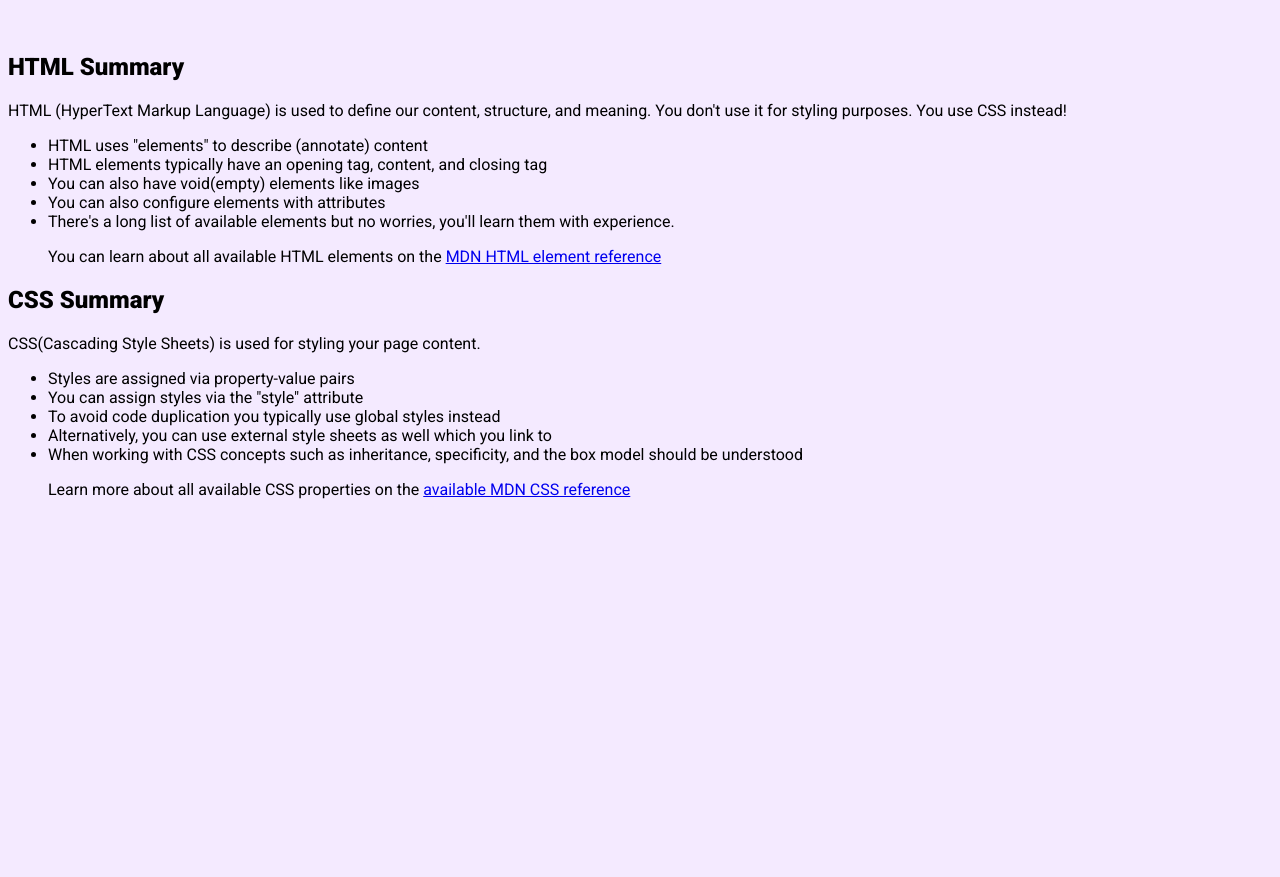
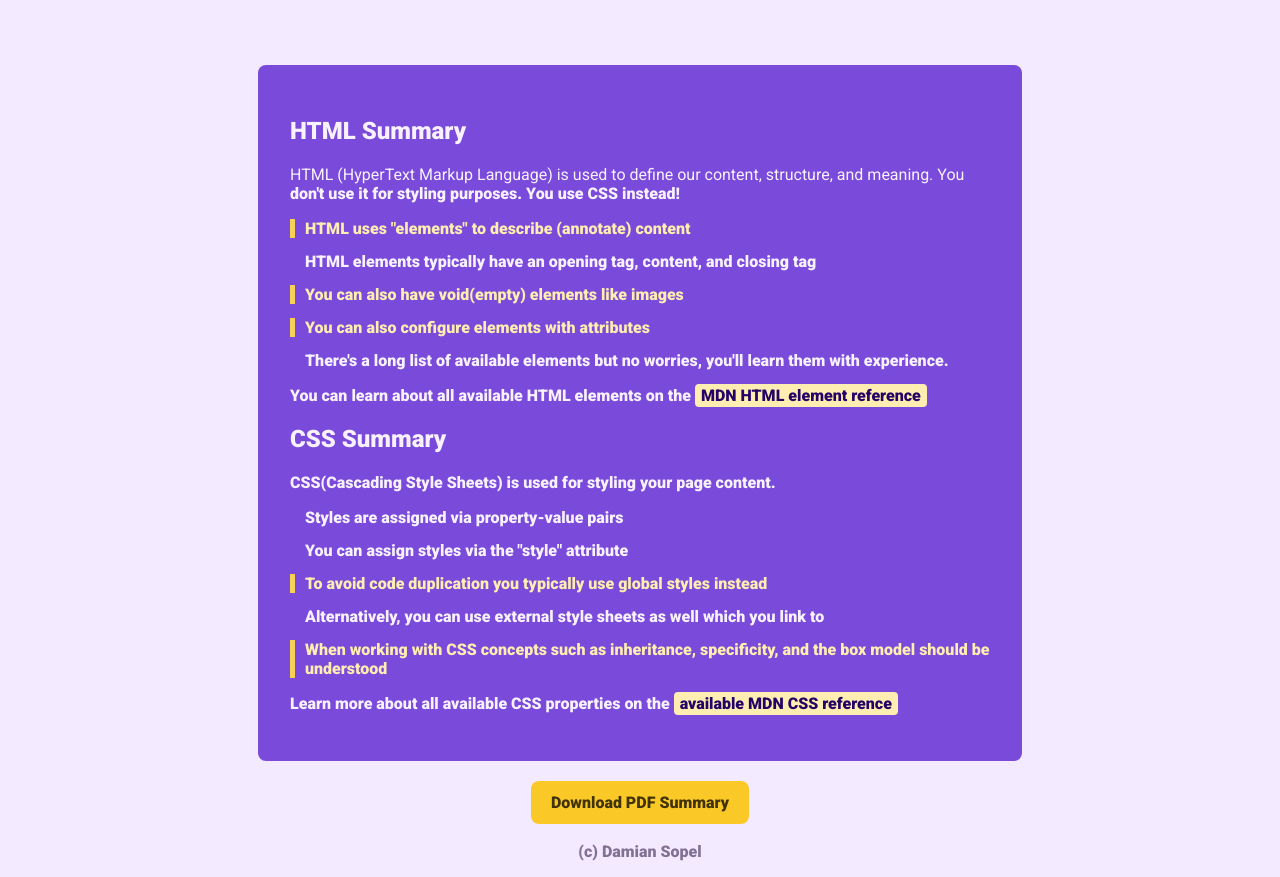
Before and after one commit to dsopel1994/basic-html, a plain HTML site: page index.html in a window 1280 px wide. Shown: the part 338-1215 px from the top of the page. Before the commit the page ends 853 px from the top, so only its background shows below. Drawn offline with Linux system fonts and the light colour scheme.

Commit message:
added styling and other elements

```diff
--- a/index.html
+++ b/index.html
@@ -20,34 +20,37 @@
       <h2>HTML Summary</h2>
       <p>
         HTML (HyperText Markup Language) is used to define our content,
-        structure, and meaning. You don't use it for styling purposes. You use
+        structure, and meaning. You <strong>don't</span> use it for styling purposes. You use
         CSS instead!
       </p>
-      <ul>
-        <li>HTML uses "elements" to describe (annotate) content</li>
+      <ul id="html-list">
+        <li class="extra-important">HTML uses "elements" to describe (annotate) content</li>
         <li>HTML elements typically have an opening tag, content, and closing tag</li>
-        <li>You can also have void(empty) elements like images</li>
-        <li>You can also configure elements with attributes</li>
+        <li class="extra-important">You can also have void(empty) elements like images</li>
+        <li class="extra-important">You can also configure elements with attributes</li>
         <li>There's a long list of available elements but no worries, you'll learn them with experience.</li>
         <p>You can learn about all available HTML elements on the <a href="https://developer.mozilla.org/en-US/docs/Web/HTML/Element">MDN HTML element reference</a></p>
       </ul>
       <h2>CSS Summary</h2>
       <p> CSS(Cascading Style Sheets) is used for styling your page content.</p>
-      <ul>
+      <ul id="css-list">
         <li>Styles are assigned via property-value pairs</li>
         <li>You can assign styles via the "style" attribute</li>
-        <li>
+        <li class="extra-important">
             To avoid code duplication you typically use global styles instead
         </li>
         <li>
             Alternatively, you can use external style sheets as well which you link to
         </li>
-        <li>
+        <li class="extra-important">
             When working with CSS concepts such as inheritance, specificity, and the box model should be understood
         </li>
         <p>Learn more about all available CSS properties on the <a href="https://developer.mozilla.org/en-US/docs/Web/CSS">available MDN CSS reference</a></p>
       </ul>
     </main>
-    <footer></footer>
+    <footer>
+        <a href="html-css-basics-summary.pdf" target="_blank">Download PDF Summary</a>
+        <p>(c) Damian Sopel</p>
+    </footer>
   </body>
 </html>
--- a/styles.css
+++ b/styles.css
@@ -16,3 +16,67 @@ header {
 header img {
     width: 300px;
 }
+
+main {
+    background-color: rgb(122,74,218);
+    padding: 32px;
+    margin: 32px auto;
+    width: 700px;
+    border-radius: 8px;
+    color: rgb(248,241,255);
+}
+
+ul {
+    margin: 0;
+    padding: 0;
+    list-style: none;
+}
+
+li {
+    margin: 14px 0;
+    padding-left: 10px;
+    border-left: 5px solid transparent;
+}
+
+.extra-important {
+    color: rgb(255,237,177);
+    border-color: rgb(247,209,85);
+}
+
+.highlight {
+    font-weight: bold;
+}
+
+footer {
+text-align: center;
+}
+
+footer p {
+    color: rgb(131,113,149);
+    margin-top: 30px;
+}
+
+footer a {
+    padding: 12px 20px;
+    border-radius: 8px;
+    background-color: rgb(250,201,39);
+    color: rgb(66,51,4);
+}
+
+a {
+    text-decoration: none;
+    color: rgb(36,3,102);
+    background-color: rgb(255,237,177);
+    padding: 2px 6px;
+    border-radius: 4px;
+}
+
+a:hover, a:active {
+    background-color: rgb(250,201,39);
+}
+
+footer a:hover,
+footer a:active
+{
+    background-color: rgb( 200,53, 69);
+}
```
